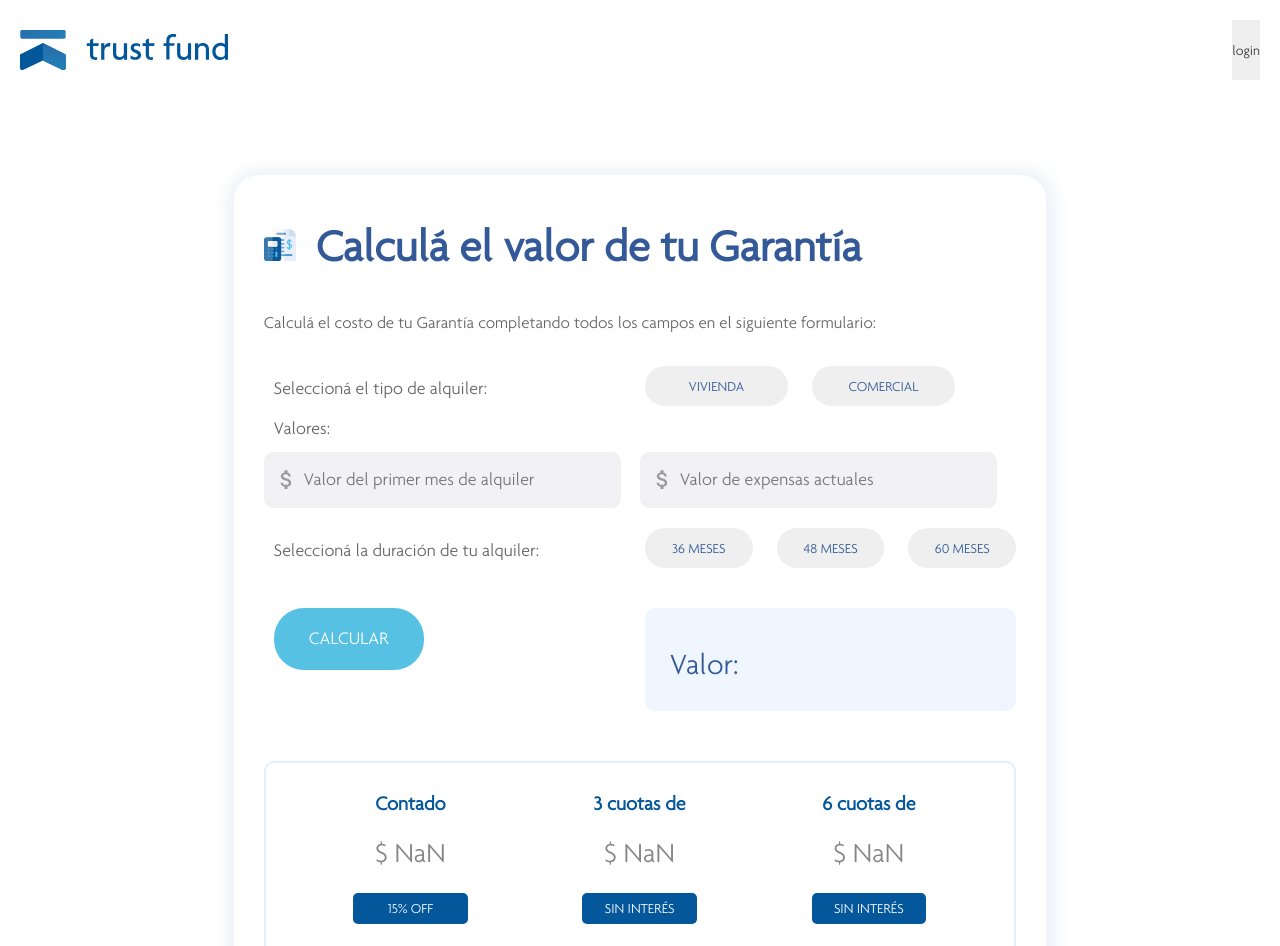
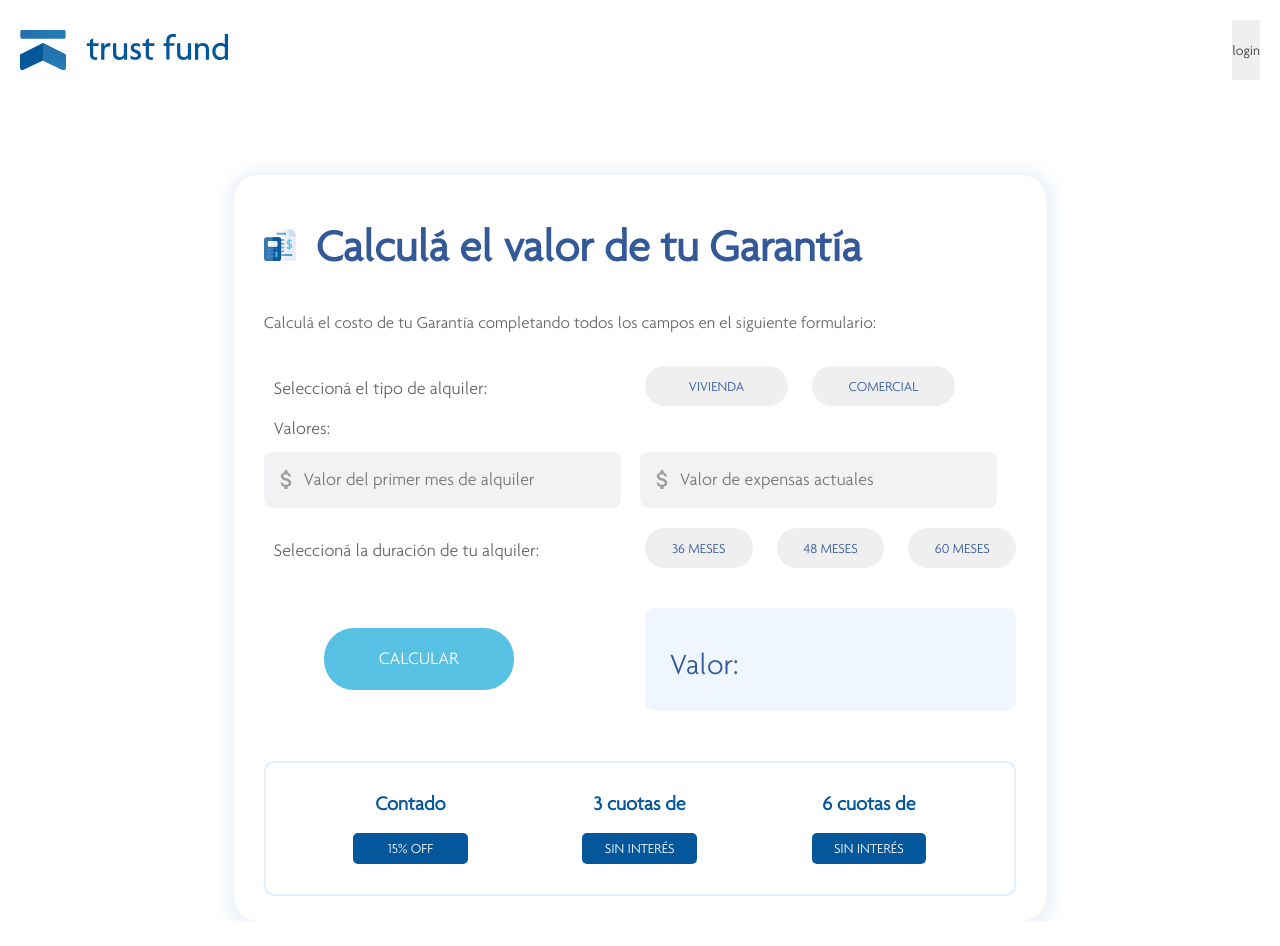
Before and after one commit to juannarguelles/crm, a React (Create React App) app: page /simulador in a window 1280 px wide. Shown: the top 946 px of the page. After the commit the page ends 921 px from the top, so only its background shows below. Built offline with nearby package versions, Linux system fonts and the light colour scheme.

Commit message:
cambios 26/1

```diff
--- a/src/pages/Simulador.js
+++ b/src/pages/Simulador.js
@@ -1,4 +1,4 @@
-import React, {useEffect, useState} from 'react';
+import React, {useEffect, useState, useRef} from 'react';
 import {
     Container,
     Wrapper,
@@ -35,18 +35,12 @@ import Logo from '../images/calculadora.svg'
 const Simulador = () => {
     const [pinta, setPinta] = useState(0.06);
 
-    const [dato1, setDato1] = useState({
-        dato1:''
-    });
-
-    const [dato2, setDato2] = useState({
-        dato2:''
-    });
+    const [dato1, setDato1] = useState({dato1:''});
+    const [dato2, setDato2] = useState({dato2:''});
 
     const [duracion, setDuracion] = useState (36);
 
     const [resultado, setResultado] = useState(null);
-
     const [resultado1, setResultado1] = useState(null);
     const [resultado2, setResultado2] = useState(null);
     const [resultado3, setResultado3] = useState(null);
@@ -69,10 +63,10 @@ const Simulador = () => {
     useEffect (()=>{
         // Al dato1 y dato2 le saco los puntos para realizar la operacion matematica
         let formatDato1 = (dato1.dato1);
-        let format1= formatDato1.replace(/\./g, '');
+        let format1= formatDato1.replace(/\./g, '') || 0;
 
         let formatDato2 = (dato2.dato2);
-        let format2= formatDato2.replace(/\./g, '');
+        let format2= formatDato2.replace(/\./g, '') || 0;
 
         setResultado((parseInt(format1) + parseInt(format2))*pinta*duracion)
 
@@ -88,9 +82,18 @@ const Simulador = () => {
         }
     },[resultado, duracion, []]);
 
+
+    const valor = useRef(null);
+    const contado = useRef(null);
+    const cuota3 = useRef(null);
+    const cuota6 = useRef(null);
+
     // Muestro resultado/contado/3/6
     const onclikResultado = () => {
-        document.getElementById('valor').style.display = 'block';
+        valor.current.style.display = 'block';
+        contado.current.style.display = 'block';
+        cuota3.current.style.display = 'block';
+        cuota6.current.style.display = 'block';
     }
 
     // Formateo resultado a pesos
@@ -101,7 +104,7 @@ const Simulador = () => {
     // Convierto el dato en entrada de Moneda
     const currencyMask = (e) => {
         let value = e.target.value;
-        value = value.replace(/\./g, "");
+        value = value.replace(/\D/g, "");
         value = value.toString().split('').reverse().join('').replace(/(?=\d*\.?)(\d{3})/g,'$1.');
         value = value.split('').reverse().join('').replace(/^[\.]/,'');
         e.target.value= value;
@@ -159,24 +162,24 @@ const Simulador = () => {
                     <ButtonCalcular>
                         <BoxValor>
                             <TextP1>Valor:</TextP1>
-                            <ValorResultado id='valor'>$ {formatNumber(resultado)}</ValorResultado>
+                            <ValorResultado ref={valor}>$ {formatNumber(resultado)}</ValorResultado>
                         </BoxValor>
                     </ButtonCalcular>
                 </RentalContainer>
                 <CuotasContainer>
                     <CuotasDiv>
                         <TextCuotas>Contado</TextCuotas>
-                        <ResultadoCuotas>$ {formatNumber(resultado1)}</ResultadoCuotas>
+                        <ResultadoCuotas ref={contado}>$ {formatNumber(resultado1)}</ResultadoCuotas>
                         <ResultadoInteres>15% OFF</ResultadoInteres>
                     </CuotasDiv>
                     <CuotasDiv>
                         <TextCuotas>3 cuotas de</TextCuotas>
-                        <ResultadoCuotas> $ {formatNumber(resultado2)}</ResultadoCuotas>
+                        <ResultadoCuotas  ref={cuota3}> $ {formatNumber(resultado2)}</ResultadoCuotas>
                         <ResultadoInteres>SIN INTERÉS</ResultadoInteres>
                     </CuotasDiv>
                     <CuotasDiv>
                         <TextCuotas>6 cuotas de</TextCuotas>
-                        <ResultadoCuotas>$ {formatNumber(resultado3)}</ResultadoCuotas>
+                        <ResultadoCuotas ref={cuota6}>$ {formatNumber(resultado3)}</ResultadoCuotas>
                         <ResultadoInteres>SIN INTERÉS</ResultadoInteres>
                     </CuotasDiv>
                 </CuotasContainer>
--- a/src/pages/styledSimulador.js
+++ b/src/pages/styledSimulador.js
@@ -113,7 +113,12 @@ export const ButtonInput = styled.input`
     border-radius: 30px 30px 30px 30px;
     color: #fff;
     border: none;
-    padding: 18px 35px 18px 35px;
+    padding: 18px 55px 18px 55px;
+    margin-left: 50px;
+    margin-top: 20px;
+    &:hover{
+        box-shadow: 0px 0px 10px 0px #57c1e3;
+    }
 `
 
 export const BoxValor = styled.div`
@@ -124,8 +129,8 @@ export const BoxValor = styled.div`
     padding: 25px;
 `
 export const TextP1 = styled.p`
+    font-size: 30px;
     margin-top: 10px;
-    font-size: 30px;
 `
 
 export const ValorResultado = styled.span`
@@ -168,6 +173,7 @@ export const ResultadoCuotas = styled.div`
     font-size: 28px;
     color: #858585;
     margin-bottom: 20px;
+    display: none;
 `
 export const ResultadoInteres = styled.div`
     margin: 0px 50px 0px 50px;
```
